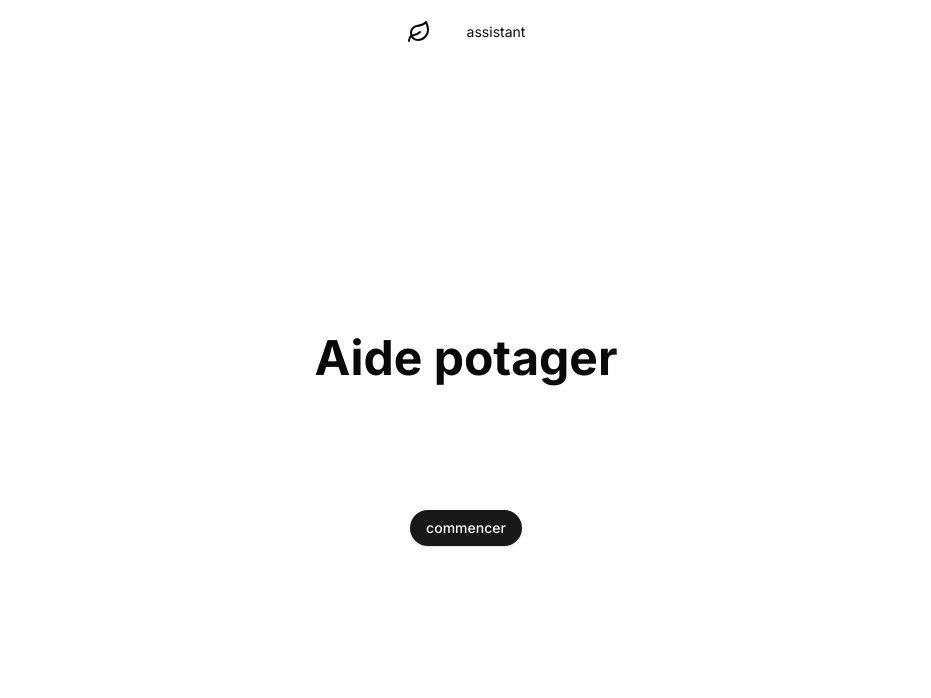
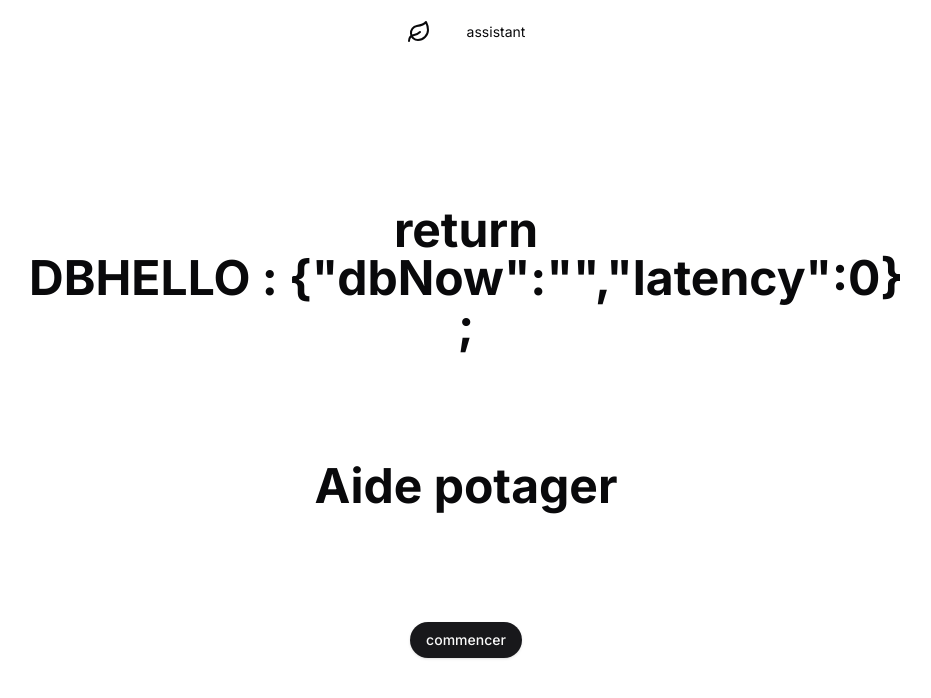
Before and after one commit to SimNed/aide-potager, a Next.js app: page / in a window 1280 px wide. Shown: the top 698 px of the page, without its empty margins (174-1105 px from the left). Built offline with nearby package versions, Linux system fonts and the light colour scheme; no server answers; the database is empty.

Commit message:
other test

```diff
--- a/app/page.tsx
+++ b/app/page.tsx
@@ -1,12 +1,15 @@
 import Section from "@/components/Section";
 import { Button } from "@/components/shadcn-ui/button";
+import helloWorld from "@/lib/db";
 
 export default async function HomePage() {
+  const dbHello = await helloWorld();
   return (
     <Section
       variant="lg"
       className="h-full flex flex-col justify-center items-center space-y-28 text-5xl font-bold"
     >
+      return <p>DBHELLO : {JSON.stringify(dbHello)}</p>;
       <h1 className="my-4">Aide potager</h1>
       <Button className="rounded-full">commencer</Button>
     </Section>
```
